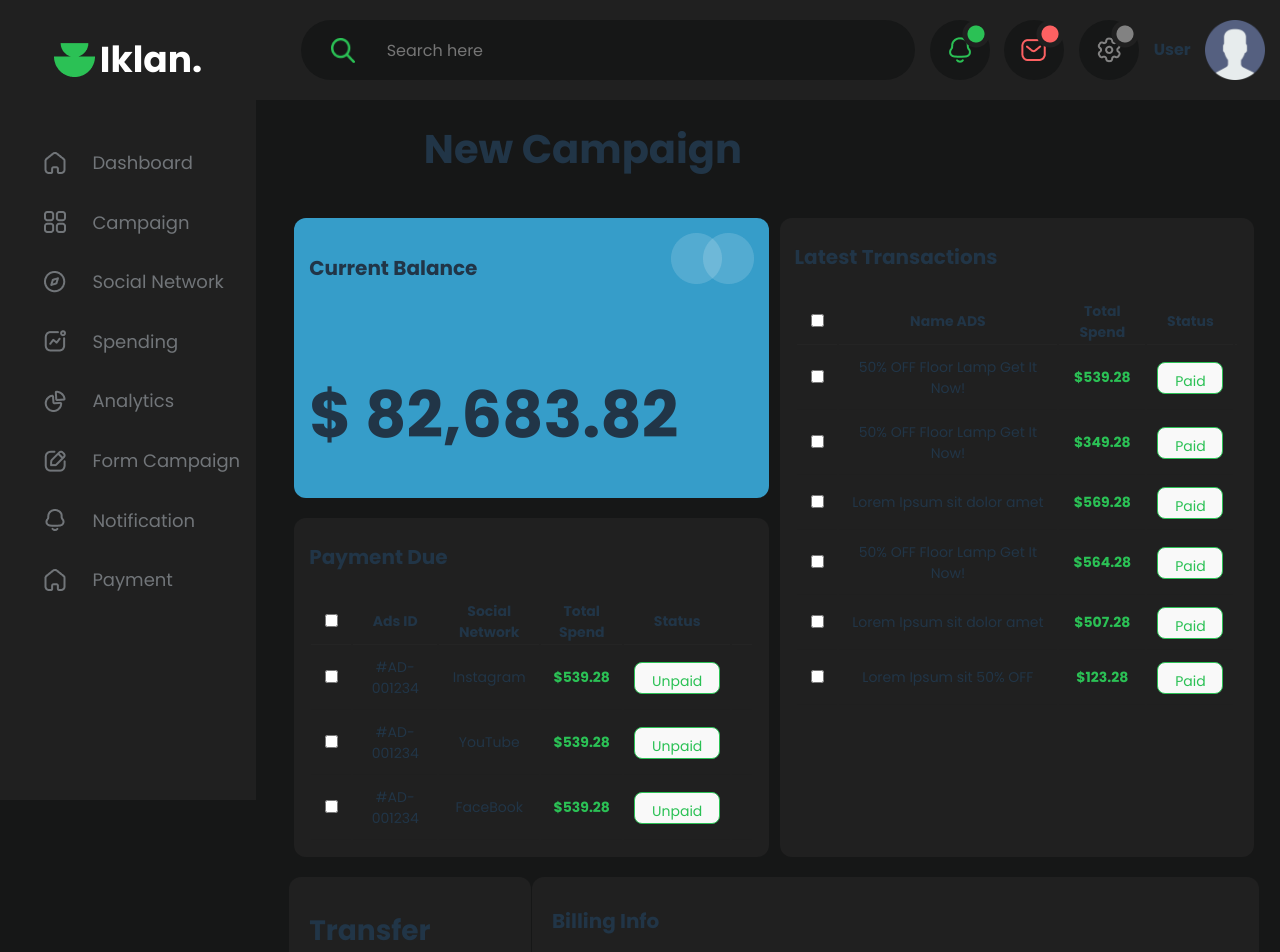
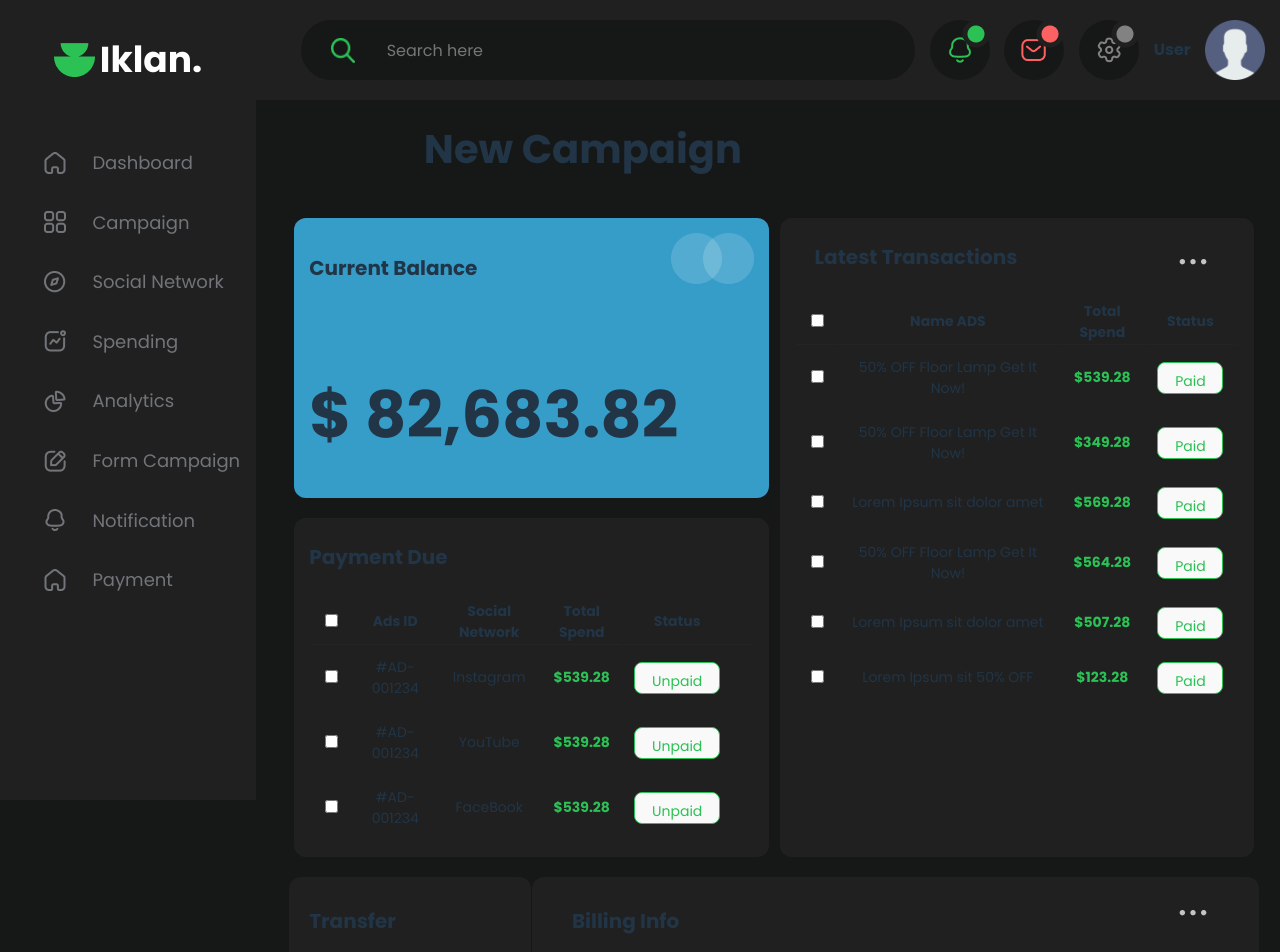
Before and after one commit to Karsker/CracKube-FrontEnd-Internship-Website, a React (Vite) app: page / in a window 1280 px wide. Shown: the top 952 px of the page. Built offline with nearby package versions, Linux system fonts and the light colour scheme.

Commit message:
Added menu dots to transfer, billing info and transactions

```diff
--- a/src/App.css
+++ b/src/App.css
@@ -26,14 +26,17 @@
   overflow:auto;
   /* border: solid 1px green; */
 }
+
+
 .navbarLink {
   margin-left: 15%;
   margin-top: 10%;
   display: flex;
   flex-direction: row;
-  justify-content: center;
+  justify-content: space-around;
   align-items: center;
   gap: 20px;
+  /* border:solid 1px red; */
 
 }
 
@@ -54,7 +57,9 @@
   width: 24;
   filter: grayscale(100%) sepia(100%) hue-rotate(90deg) saturate(6);
 }
-
+.navbarLink:focus-within > .selectionBar {
+  visibility: visible;
+}
 
 .sidenav {
   font-family: Poppins;
@@ -72,6 +77,17 @@
   flex-direction: column;
   align-items: start;
   /* border: solid 1px yellow; */
+}
+.selectionBar {
+  width:8px;
+  background-color: #2BC155;
+  height: 40px;
+  /* margin-right: 120px; */
+  position: absolute;
+  right: 0px;
+  border-top-left-radius: 12px;
+  border-bottom-left-radius: 12px;
+  visibility: hidden;
 }
 .navIcon {
   padding: 5px;
--- a/src/BillingInfo.jsx
+++ b/src/BillingInfo.jsx
@@ -1,10 +1,14 @@
 import React from "react"
 import showIcon from './assets/Icons/Components/Show.png'
+import menuIcon from './assets/Icons/Components/menu.png'
 
 const BillingInfo = (props) => {
     return (
         <div class="billingContainer">
-            <h1 style={{fontFamily: "Poppins-Bold", fontSize: "20px"}}>Billing Info</h1>
+            <div style={{position: 'relative'}}>
+                <h1 style={{fontFamily: "Poppins-Bold", fontSize: "20px", position: 'relative', left:'20px'}}>Billing Info</h1>
+                <img src={menuIcon} style = {{position: 'absolute', right:'30px', top:'0px'}}/>
+            </div>
             <table>
                 <tr>
                     <th>Company</th>
--- a/src/LatestTransaction.jsx
+++ b/src/LatestTransaction.jsx
@@ -1,8 +1,12 @@
 import React from "react"
+import menuIcon from './assets/Icons/Components/menu.png'
 const LatestTransaction = (props) => {
     return (
         <div className="transactionContainer">
-            <h1 style={{fontFamily: "Poppins-Bold", fontSize: "20px"}}>Latest Transactions</h1>
+            <div style={{position: 'relative'}}>
+                <h1 style={{fontFamily: "Poppins-Bold", fontSize: "20px", position: 'relative', left:'20px'}}>Latest Transactions</h1>
+                <img src={menuIcon} style = {{position: 'absolute', right:'30px', top:'0px'}}/>
+            </div>
             <table>
                 <tr>
                     <th><input type="checkbox"/></th>
--- a/src/SideNav.jsx
+++ b/src/SideNav.jsx
@@ -11,14 +11,15 @@ const SideNav = (props) => {
     return (
         <div className="sidenav">
             <div class="navlogo"><img src={headerLogo} style={{height: 35, width: 41}}/>Iklan.</div>
-            <div className="navbarLink"><img src={homeIcon} className="navIcon"/><a href="#section">Dashboard</a></div>
-            <div className="navbarLink"><img src={categoryIcon} className="navIcon"/><a href="#section">Campaign</a></div>
-            <div className="navbarLink"><img src={socialMediaIcon} className="navIcon"/><a href="#section">Social Network</a></div>
-            <div className="navbarLink"><img src={spendingIcon} className="navIcon"/><a href="#section">Spending</a></div>
-            <div className="navbarLink"><img src={analyticsIcon} className="navIcon"/><a href="#section">Analytics</a></div>
-            <div className="navbarLink"><img src={formCampaignIcon} className="navIcon"/><a href="#section">Form Campaign</a></div>
-            <div className="navbarLink"><img src={notificationIcon} className="navIcon"/><a href="#section">Notification</a></div>
-            <div className="navbarLink"><img src={homeIcon} className="navIcon"/><a href="#section">Payment</a></div>
+
+            <div className="navbarLink"><img src={homeIcon} className="navIcon"/><a href="#section">Dashboard</a><div className="selectionBar"></div></div>
+            <div className="navbarLink"><img src={categoryIcon} className="navIcon"/><a href="#section">Campaign</a><div className="selectionBar"></div></div>
+            <div className="navbarLink"><img src={socialMediaIcon} className="navIcon"/><a href="#section">Social Network</a><div className="selectionBar"></div></div>
+            <div className="navbarLink"><img src={spendingIcon} className="navIcon"/><a href="#section">Spending</a><div className="selectionBar"></div></div>
+            <div className="navbarLink"><img src={analyticsIcon} className="navIcon"/><a href="#section">Analytics</a><div className="selectionBar"></div></div>
+            <div className="navbarLink"><img src={formCampaignIcon} className="navIcon"/><a href="#section">Form Campaign</a><div className="selectionBar"></div></div>
+            <div className="navbarLink"><img src={notificationIcon} className="navIcon"/><a href="#section">Notification</a><div className="selectionBar"></div></div>
+            <div className="navbarLink"><img src={homeIcon} className="navIcon"/><a href="#section">Payment</a><div className="selectionBar"></div></div>
         </div>
     )
 }
--- a/src/transfer.jsx
+++ b/src/transfer.jsx
@@ -2,7 +2,7 @@ import React from "react"
 const Transfer = (props) => {
     return (
         <div className="transferContainer">
-            <h1 style={{fontFamily: "Poppins-Bold", fontSize: "28px"}}>Transfer</h1>
+            <h1 style={{fontFamily: "Poppins-Bold", fontSize: "20px"}}>Transfer</h1>
             <p style={{fontFamily:"Poppins", fontSize: "16px"}}>Transfer to</p>
             <input type="textbox" className='transferInput'/>
             <p style={{fontFamily:"Poppins", fontSize: "16px"}}>Amount</p>
```
Also changed, not shown: src/assets/Icons/Components/menu.png (added).
